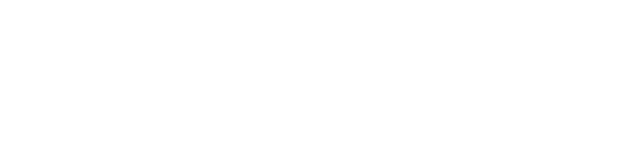
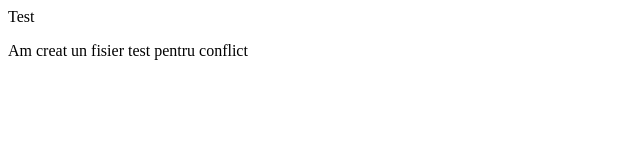
Before and after one commit to crecianu/Workshop-Git, a plain HTML site: page index.html in a window 1280 px wide. Shown: the whole page, without its empty margins (0-640 px from the left). Drawn offline with Linux system fonts and the light colour scheme.

Commit message:
am facut ce era in review

```diff
--- a/index.html
+++ b/index.html
@@ -1,3 +1,6 @@
 <html>
-
+    <head>Test</head>
+    <body>
+        <p>Am creat un fisier test pentru conflict</p>
+    </body>
 </html>
```
